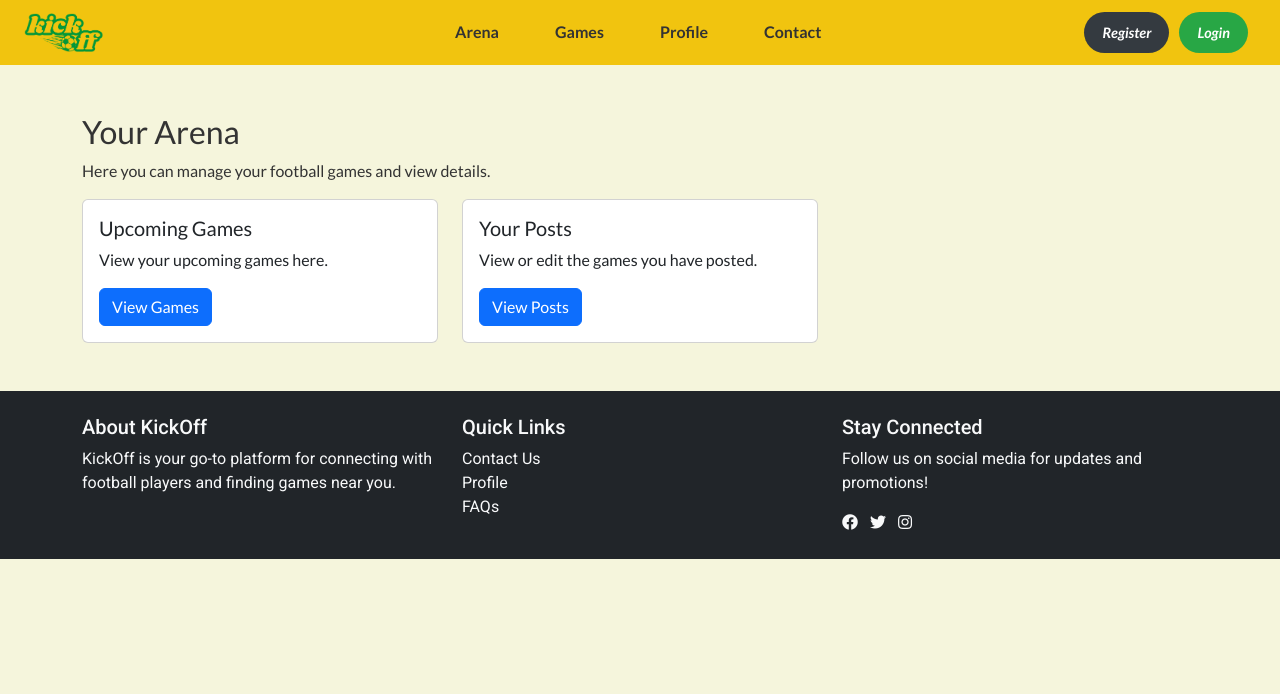
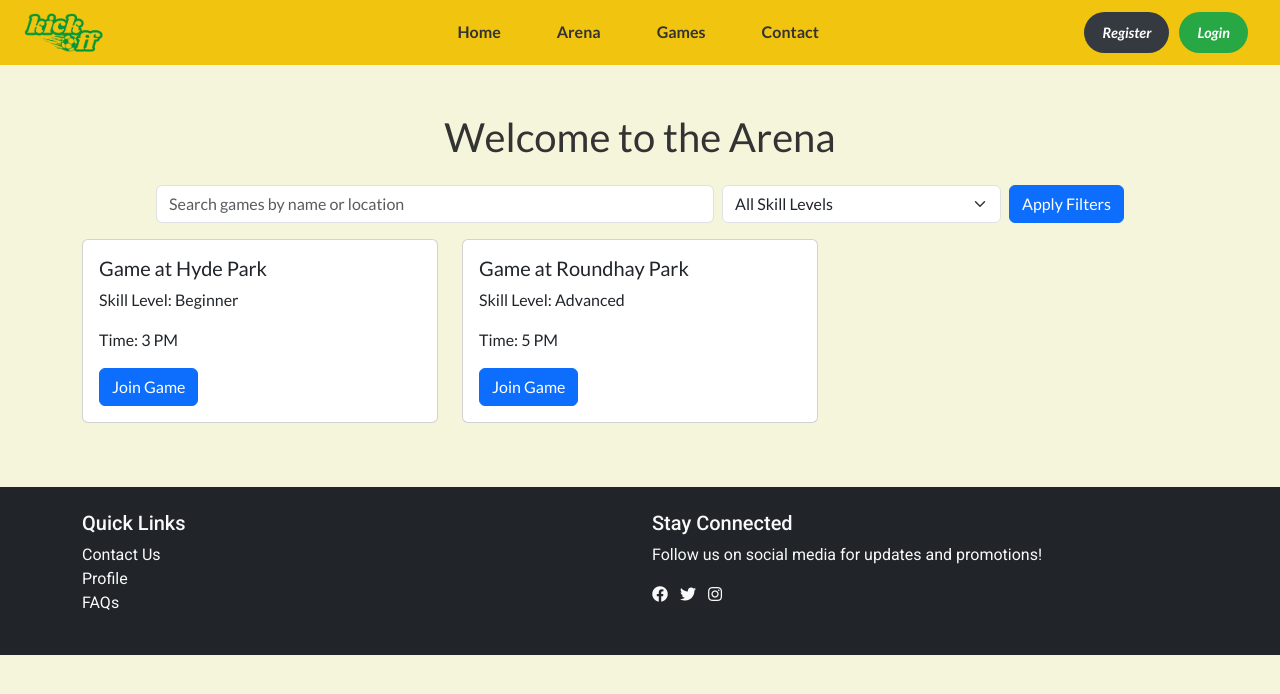
Before and after one commit to amanr11/kickoff, a Flask app: page /dashboard in a window 1280 px wide. Shown: the top 694 px of the page. Run offline with Flask 3, Linux system fonts and the light colour scheme; parts of the project's set-up code (start-up, migrations or seed data) failed here and were passed over.

Commit message:
layout changes

```diff
--- a/app/routes.py
+++ b/app/routes.py
@@ -98,13 +98,56 @@ def dashboard():
 def profile():
     return render_template('profile.html')
 
+@main.route('/upload_picture', methods=['POST'])
+def upload_picture():
+    # Handle the file upload here
+    if 'profile_picture' in request.files:
+        file = request.files['profile_picture']
+        # Save the file logic (ensure you save it securely)
+        # Example: file.save('path_to_save_file')
+        return redirect(url_for('main.profile'))  # Redirect to the profile page after upload
+    return "No file selected", 400
+
 @main.route('/edit_profile', methods=['GET', 'POST'])
 def edit_profile():
+    if request.method == 'POST':
+        # Update the user profile details here
+        username = request.form.get('username')
+        email = request.form.get('email')
+        password = request.form.get('password')
+
+        # Save changes to the database (mock logic here)
+        # Example:
+        # current_user.username = username
+        # current_user.email = email
+        # current_user.set_password(password)
+
+        return redirect(url_for('main.profile'))  # Redirect to the profile page
     return render_template('edit_profile.html')
 
 @main.route('/post_game', methods=['GET', 'POST'])
+@login_required
 def post_game():
-    return render_template('post_game.html')
+    from app.forms import GameForm  # Ensure import if not at the top
+    from app.models import Game  # Import the Game model
+    from flask_login import current_user  # For the logged-in user's ID
+
+    form = GameForm()
+    if form.validate_on_submit():  # When the form is submitted and valid
+        new_game = Game(
+            host_id=current_user.id,  # Assuming the user is logged in
+            title=form.title.data,
+            location=form.location.data,
+            time=form.date_time.data,
+            players_needed=form.players_needed.data
+        )
+        db.session.add(new_game)
+        db.session.commit()  # Save the game to the database
+        flash('Game posted successfully!', 'success')
+        return redirect(url_for('main.dashboard'))  # Redirect to the dashboard
+
+    return render_template('post_game.html', form=form)
+
 
 @main.route('/search_game')
 def search_game():
--- a/app/static/css/style.css
+++ b/app/static/css/style.css
@@ -119,23 +119,38 @@ footer {
     text-decoration: none; /* Remove underline */
 }
 
-/* Remove dropdown arrows for Games and Profile */
-.navbar-nav .nav-item.dropdown .nav-link::after {
-    display: none; /* Remove the arrow icon */
+/* Fix dropdown disappearing issue */
+.navbar-nav .nav-item.dropdown:hover .dropdown-menu {
+    display: block; /* Ensure the dropdown remains visible */
+    margin-top: 0; /* Prevent overlap */
 }
 
-/* Enable dropdown on hover */
-.navbar-nav .nav-item.dropdown:hover .dropdown-menu {
-    display: block; /* Show dropdown menu when hovering over the item */
+.dropdown-menu {
+    display: none; /* Initially hidden */
+    position: absolute;
+    background-color: #f1c40f; /* Accent Yellow */
+    border: none; /* Remove border */
+    padding: 10px 0; /* Add padding for better spacing */
+    z-index: 1000; /* Ensure it appears above other elements */
 }
 
-.navbar-nav .nav-item.dropdown .dropdown-menu {
-    display: none; /* Hide dropdown menu by default */
-    position: absolute;
-    background-color: #f1c40f;
-    border-radius: 5px;
-    margin-top: 10px;
+.dropdown:hover .dropdown-menu {
+    display: block; /* Show dropdown on hover */
 }
+
+.dropdown-item {
+    font-family: "Lato", sans-serif;
+    font-weight: bold;
+    color: #333333; /* Dark Charcoal */
+    padding: 10px 20px; /* Adjust spacing */
+    transition: all 0.3s ease;
+}
+
+.dropdown-item:hover {
+    background-color: #28a745; /* Main Green */
+    color: #f5f5dc; /* Neutral Beige */
+}
+
 
 /* Navbar Layout */
 .navbar .navbar-nav {
@@ -209,6 +224,14 @@ footer{
     margin-top: 4rem;
 }
 
+#infoimg{
+    transition: transform 0.3s ease
+}
+
+#infoimg:hover{
+    transform: scale(1.1);
+}
+
 .about-section .row > div,
 .stats-section .row > div,
 .infographics-section .row > div {
--- /dev/null
+++ b/app/static/js/base.js
@@ -0,0 +1,24 @@
+// Smooth scrolling for anchor links
+$(document).ready(function () {
+    $('a').on('click', function (e) {
+        if (this.hash !== "") {
+            e.preventDefault();
+
+            var hash = this.hash;
+            $('html, body').animate({
+                scrollTop: $(hash).offset().top
+            }, 800, function () {
+                window.location.hash = hash;
+            });
+        }
+    });
+
+    // Highlight active navbar link
+    $(".navbar-nav .nav-link").on("click", function () {
+        $(".navbar-nav .nav-link").removeClass("active");
+        $(this).addClass("active");
+    });
+
+    // Enable tooltips
+    $('[data-toggle="tooltip"]').tooltip();
+});
--- /dev/null
+++ b/app/static/js/dashboard.js
@@ -0,0 +1,15 @@
+$(document).ready(function () {
+    // Toggle details for game cards
+    $(".game-card").on("click", function () {
+        $(this).find(".game-details").slideToggle();
+    });
+
+    // Example: Pagination or filtering logic
+    $("#gameFilter").on("input", function () {
+        const query = $(this).val().toLowerCase();
+        $(".game-card").each(function () {
+            const title = $(this).find(".game-title").text().toLowerCase();
+            $(this).toggle(title.includes(query));
+        });
+    });
+});
--- a/app/templates/base.html
+++ b/app/templates/base.html
@@ -1,3 +1,4 @@
+
 <!DOCTYPE html>
 <html lang="en">
 <head>
@@ -29,6 +30,9 @@
             <div class="collapse navbar-collapse justify-content-center" id="navbarNav">
                 <ul class="navbar-nav">
                     <li class="nav-item">
+                        <a class="nav-link" href="{{ url_for('main.home') }}">Home</a>
+                    </li>
+                    <li class="nav-item">
                         <a class="nav-link" href="{{ url_for('main.dashboard') }}">Arena</a>
                     </li>
                     <li class="nav-item dropdown">
@@ -40,17 +44,6 @@
                             <li><a class="dropdown-item" href="{{ url_for('main.search_game') }}">Search Games</a></li>
                         </ul>
                     </li>
-                    <li class="nav-item dropdown">
-                        <a class="nav-link" href="#" id="profileDropdown" role="button" aria-expanded="false">
-                            Profile
-                        </a>
-                        <ul class="dropdown-menu" aria-labelledby="profileDropdown">
-                            <li><a class="dropdown-item" href="{{ url_for('main.profile') }}">View Profile</a></li>
-                            <li><a class="dropdown-item" href="{{ url_for('main.edit_profile') }}">Edit Profile</a></li>
-                            <li><hr class="dropdown-divider"></li>
-                            <li><a class="dropdown-item" href="{{ url_for('main.logout') }}">Logout</a></li>
-                        </ul>
-                    </li>
                     <li class="nav-item">
                         <a class="nav-link" href="{{ url_for('main.contact') }}">Contact</a>
                     </li>
@@ -60,6 +53,13 @@
                 <div class="d-flex">
                     <a href="{{ url_for('main.register') }}" class="btn btn-outline-success mx-2">Register</a>
                     <a href="{{ url_for('main.login') }}" class="btn btn-outline-success mx-2" id="login1">Login</a>
+                </div>
+            {% endif %}
+            {% if current_user.is_authenticated %}
+                <div class="d-flex">
+                    <a href="{{ url_for('main.profile') }}" class="btn btn-outline-success mx-2" >Profile</a>
+                    <a href="{{ url_for('main.logout') }}" class="btn btn-outline-success    mx-2" id="login1">Logout</a>
+
                 </div>
             {% endif %}
         </div>
@@ -74,19 +74,15 @@
     <footer class="bg-dark text-light py-4">
         <div class="container">
             <div class="row">
-            <div class="col-md-4">
-                <h5>About KickOff</h5>
-                <p>KickOff is your go-to platform for connecting with football players and finding games near you.</p>
-            </div>
-            <div class="col-md-4">
+                <div class="col-md-6">
                     <h5>Quick Links</h5>
                     <ul class="list-unstyled">
-                    <li><a href="#" class="text-light text-decoration-none">Contact Us</a></li>
-                    <li><a href="#" class="text-light text-decoration-none">Profile</a></li>
+                        <li><a href="{{ url_for('main.contact') }}" class="text-light text-decoration-none">Contact Us</a></li>
+                        <li><a href="{{ url_for('main.profile') }}" class="text-light text-decoration-none">Profile</a></li>
                         <li><a href="#" class="text-light text-decoration-none">FAQs</a></li>
                     </ul>
                 </div>
-            <div class="col-md-4">
+                <div class="col-md-6">
                     <h5>Stay Connected</h5>
                     <p>Follow us on social media for updates and promotions!</p>
                     <a href="#" class="text-light me-2"><i class="fab fa-facebook"></i></a>
@@ -96,7 +92,10 @@
             </div>
         </div>
     </footer>
+
     <!-- Scripts -->
     <script src="https://cdn.jsdelivr.net/npm/bootstrap@5.3.3/dist/js/bootstrap.bundle.min.js"></script>
+    <script src="{{ url_for('static', filename='js/base.js') }}"></script>
+
 </body>
 </html>
--- a/app/templates/dashboard.html
+++ b/app/templates/dashboard.html
@@ -1,30 +1,43 @@
+
 {% extends 'base.html' %}
-
-{% block title %}Arena - KickOff{% endblock %}
-
+{% block title %}Arena{% endblock %}
 {% block content %}
-<h2>Your Arena</h2>
-<p>Here you can manage your football games and view details.</p>
-
-<!-- Example content for dashboard, you can customize this -->
-<div class="row">
-    <div class="col-md-4">
-        <div class="card">
-            <div class="card-body">
-                <h5 class="card-title">Upcoming Games</h5>
-                <p class="card-text">View your upcoming games here.</p>
-                <a href="#" class="btn btn-primary">View Games</a>
+<div class="dashboard-container">
+    <h1 class="text-center mb-4">Welcome to the Arena</h1>
+    <div class="filters-container d-flex justify-content-center mb-3">
+        <input type="text" id="gameSearch" class="form-control w-50 me-2" placeholder="Search games by name or location">
+        <select id="skillFilter" class="form-select w-25 me-2">
+            <option value="">All Skill Levels</option>
+            <option value="Beginner">Beginner</option>
+            <option value="Intermediate">Intermediate</option>
+            <option value="Advanced">Advanced</option>
+        </select>
+        <button class="btn btn-primary" id="applyFilters">Apply Filters</button>
+    </div>
+    <div id="gameList" class="row">
+        <!-- Placeholder for dynamic game cards -->
+        <div class="col-md-4 mb-3" data-skill="Beginner">
+            <div class="card">
+                <div class="card-body">
+                    <h5 class="card-title">Game at Hyde Park</h5>
+                    <p class="card-text">Skill Level: Beginner</p>
+                    <p class="card-text">Time: 3 PM</p>
+                    <a href="#" class="btn btn-primary">Join Game</a>
+                </div>
             </div>
         </div>
-    </div>
-    <div class="col-md-4">
-        <div class="card">
-            <div class="card-body">
-                <h5 class="card-title">Your Posts</h5>
-                <p class="card-text">View or edit the games you have posted.</p>
-                <a href="#" class="btn btn-primary">View Posts</a>
+        <div class="col-md-4 mb-3" data-skill="Advanced">
+            <div class="card">
+                <div class="card-body">
+                    <h5 class="card-title">Game at Roundhay Park</h5>
+                    <p class="card-text">Skill Level: Advanced</p>
+                    <p class="card-text">Time: 5 PM</p>
+                    <a href="#" class="btn btn-primary">Join Game</a>
+                </div>
             </div>
         </div>
     </div>
 </div>
+<script src="{{ url_for('static', filename='js/dashboard.js') }}"></script>
+
 {% endblock %}
```
Also changed, not shown: app/forms.py (+9 -2 lines), app/models.py (+4 -3 lines), app/static/js/contact.js (added, +28 -0 lines), app/static/js/profile.js (added, +16 -0 lines), app/static/js/script.js (deleted, +0 -15 lines), app/templates/contact.html (+12 -13 lines), app/templates/home.html (+16 -16 lines), app/templates/post_game.html (added, +28 -0 lines), app/templates/profile.html (+64 -9 lines), app/templates/search_game.html (added, +30 -0 lines), instance/site.db. Lines whose indentation alone changed are shown as unchanged.
